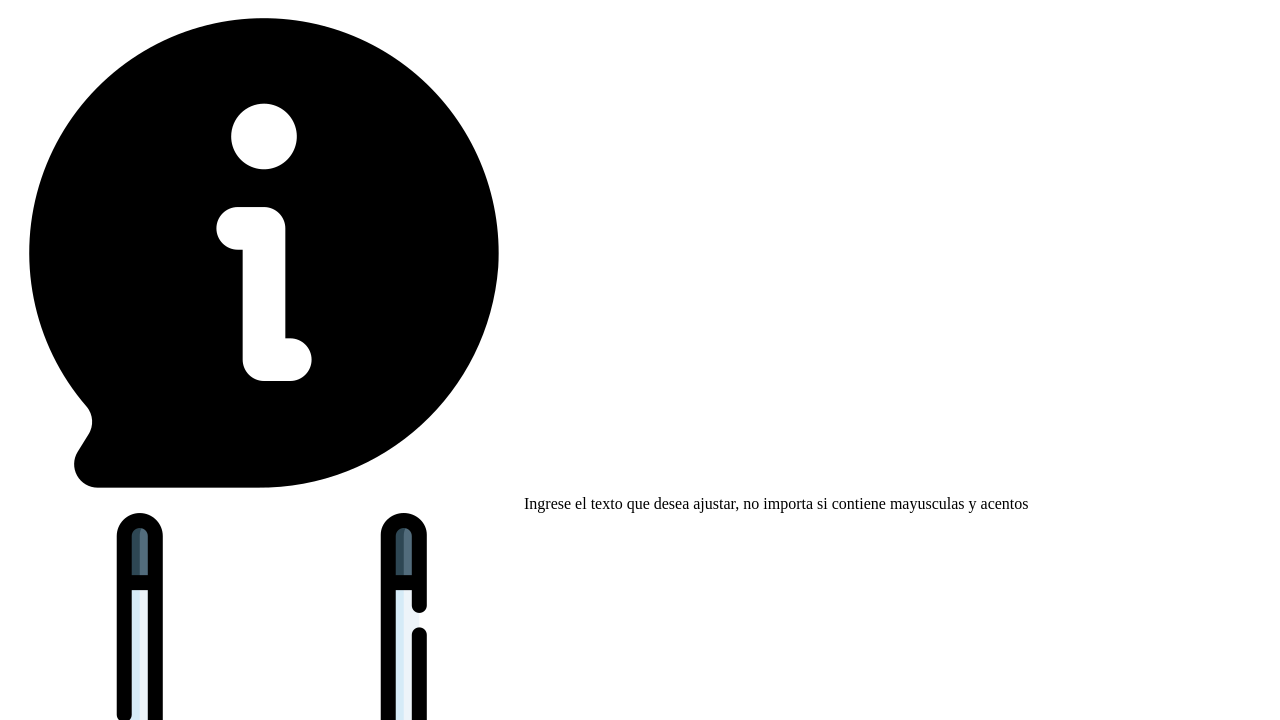
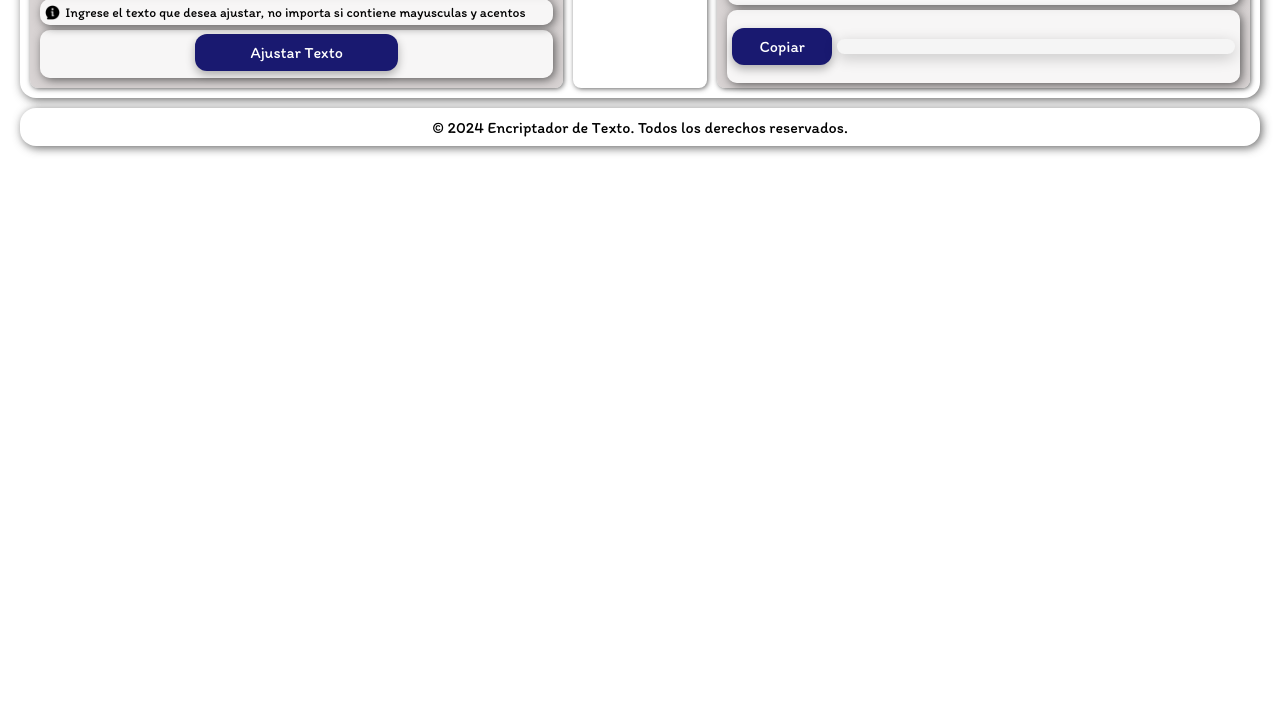
Before and after one commit to Mofadon/10.-Encriptador-Texto, a plain HTML site: page ajust.html in a window 1280 px wide. Shown: the part 634-1354 px from the top of the page. After the commit the page ends 800 px from the top, so only its background shows below. Drawn offline with Linux system fonts and the light colour scheme; a web font is replaced by a local one.

Commit message:
Update ajust.html

```diff
--- a/ajust.html
+++ b/ajust.html
@@ -4,7 +4,7 @@
     <meta charset="UTF-8">
     <meta name="viewport" content="width=device-width, initial-scale=1.0">
     <meta http-equiv="X-UA-Compatible" content="IE=edge">
-    <link rel="stylesheet" href="/10. Encriptador Texto/Styles/style.css">
+    <link rel="stylesheet" href="Styles/style.css">
     <title>Encriptador de Texto</title>
 </head>
 <body class="stylebody">
```
